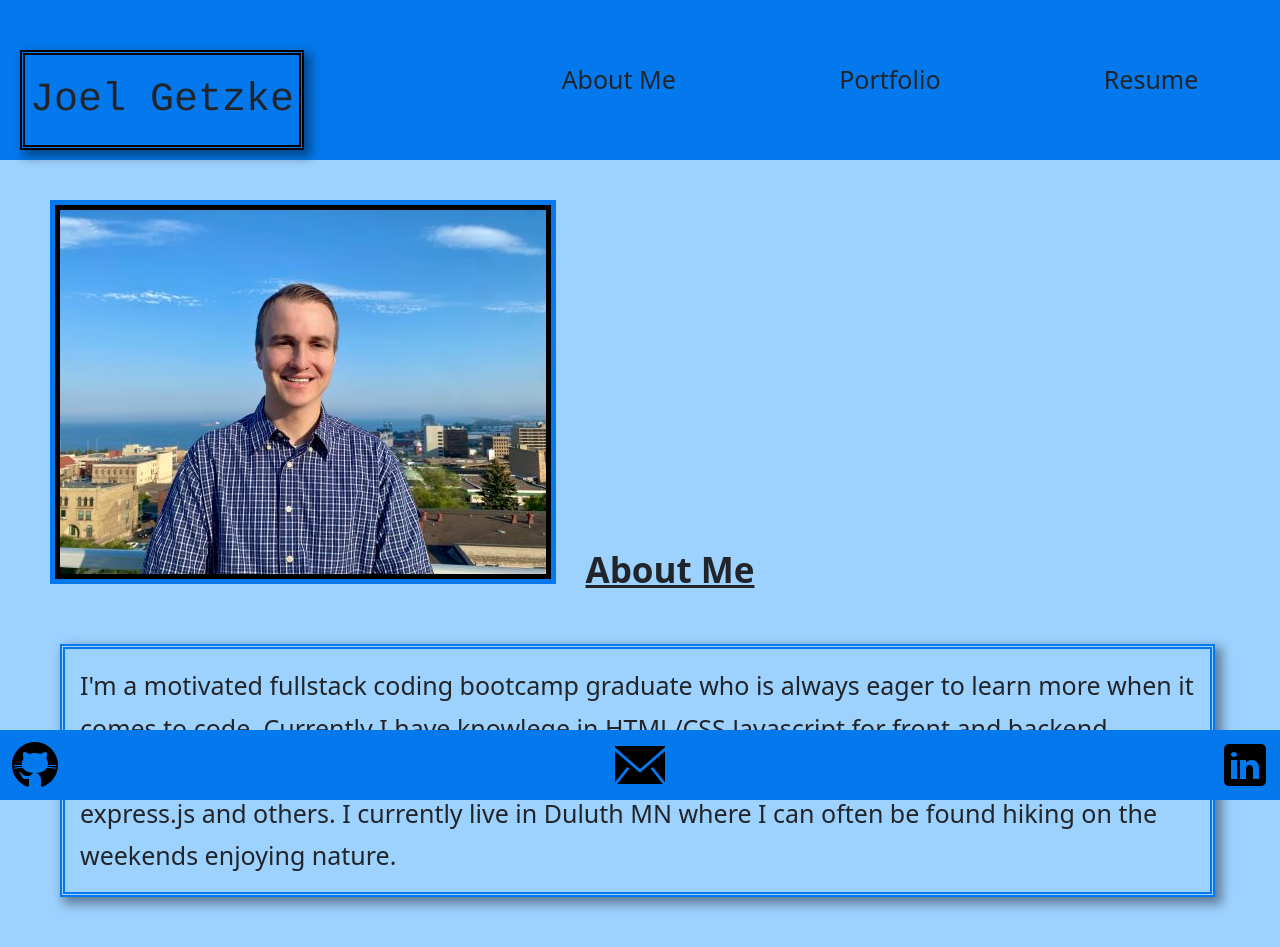
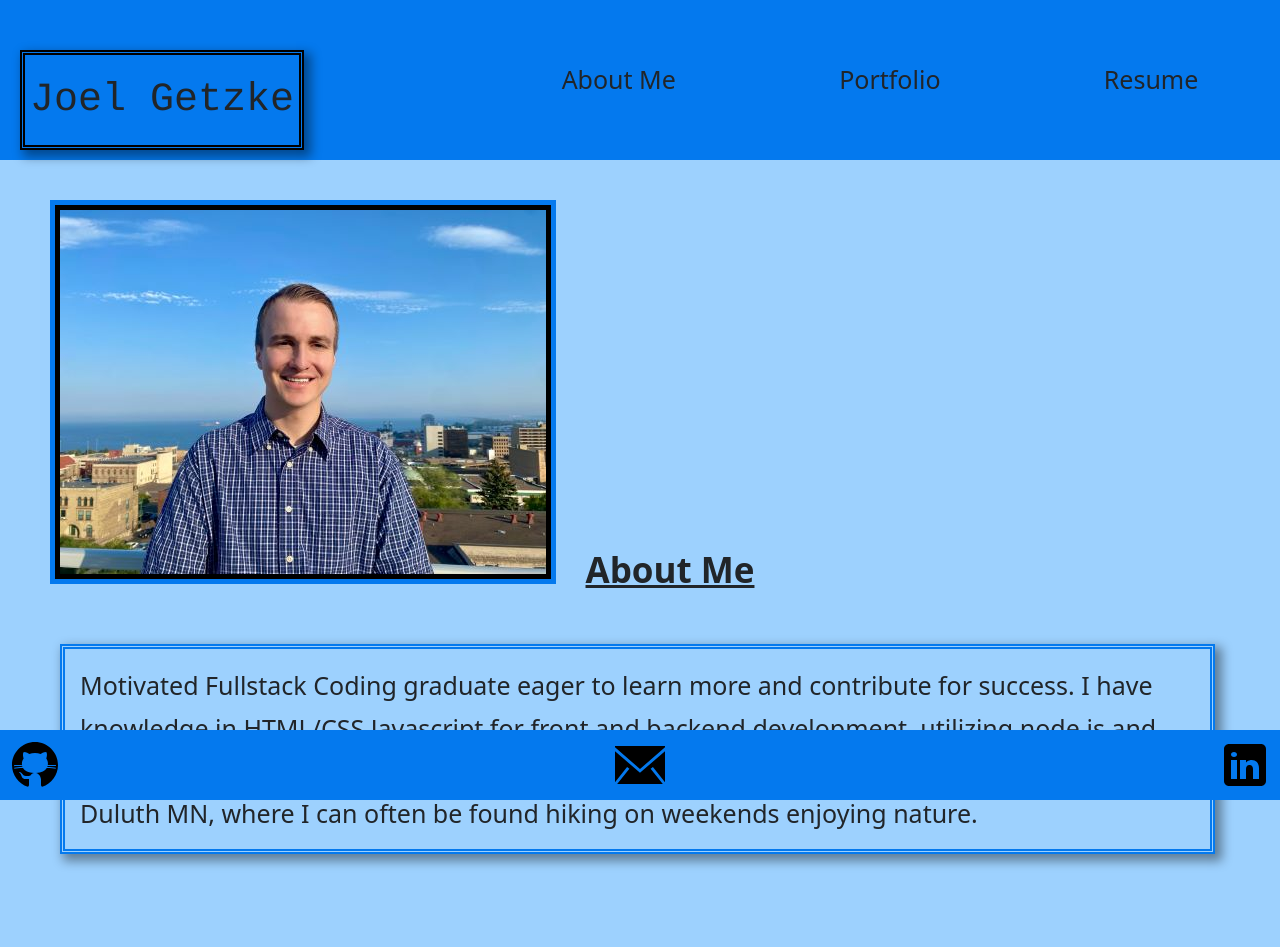
Before and after one commit to Glansburg/ReactPortfolio, a React (Vite) app: page / in a window 1280 px wide. After the commit the page ends 904 px from the top, so only its background shows below. Built offline with nearby package versions, Linux system fonts and the light colour scheme.

Commit message:
new about me message

```diff
--- a/src/components/About.jsx
+++ b/src/components/About.jsx
@@ -6,7 +6,7 @@ function About() {
         <div className='porfolio-div'>
         <img className='mt-4 custom-border' src={JoelPicture} alt="Picture of creater"/> <br/>
         <div className="custom-height custom-screen text-center">About Me </div>
-        <div className='about-me-description mb-20'> I'm a motivated fullstack coding bootcamp graduate who is always eager to learn more when it comes to code.  Currently I have knowlege in HTML/CSS Javascript for front and backend development, utilizing node.js.  I have learned frameworks like React, bootstrap, jquery, express.js and others.   I currently live in Duluth MN where I can often be found hiking on the weekends enjoying nature.</div>
+        <div className='about-me-description mb-20'> Motivated Fullstack Coding graduate eager to learn more and contribute for success. I have knowledge in HTML/CSS Javascript for front and backend development, utilizing node.js and proficient in frameworks like React, bootstrap, jquery, express.js and others. Currently live in Duluth MN, where I can often be found hiking on weekends enjoying nature.</div>
         </div>
     )
 }
```
